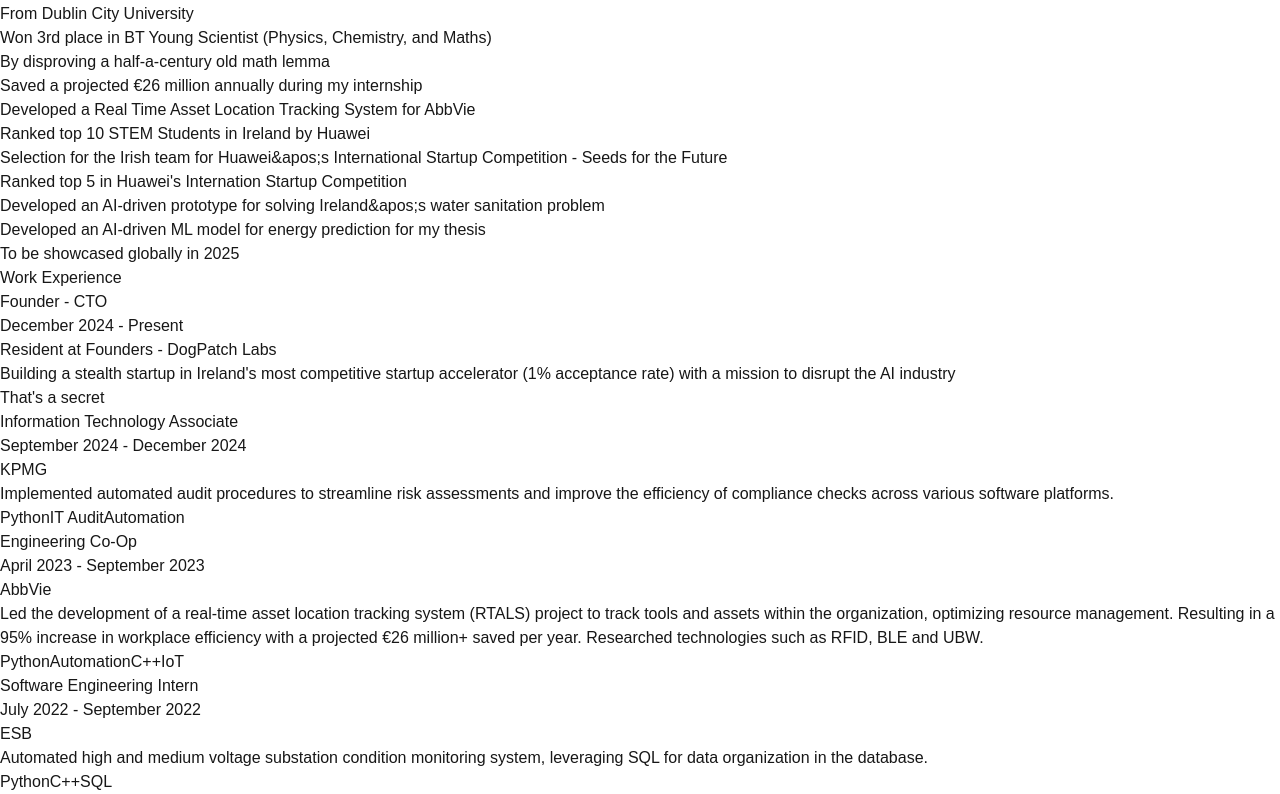
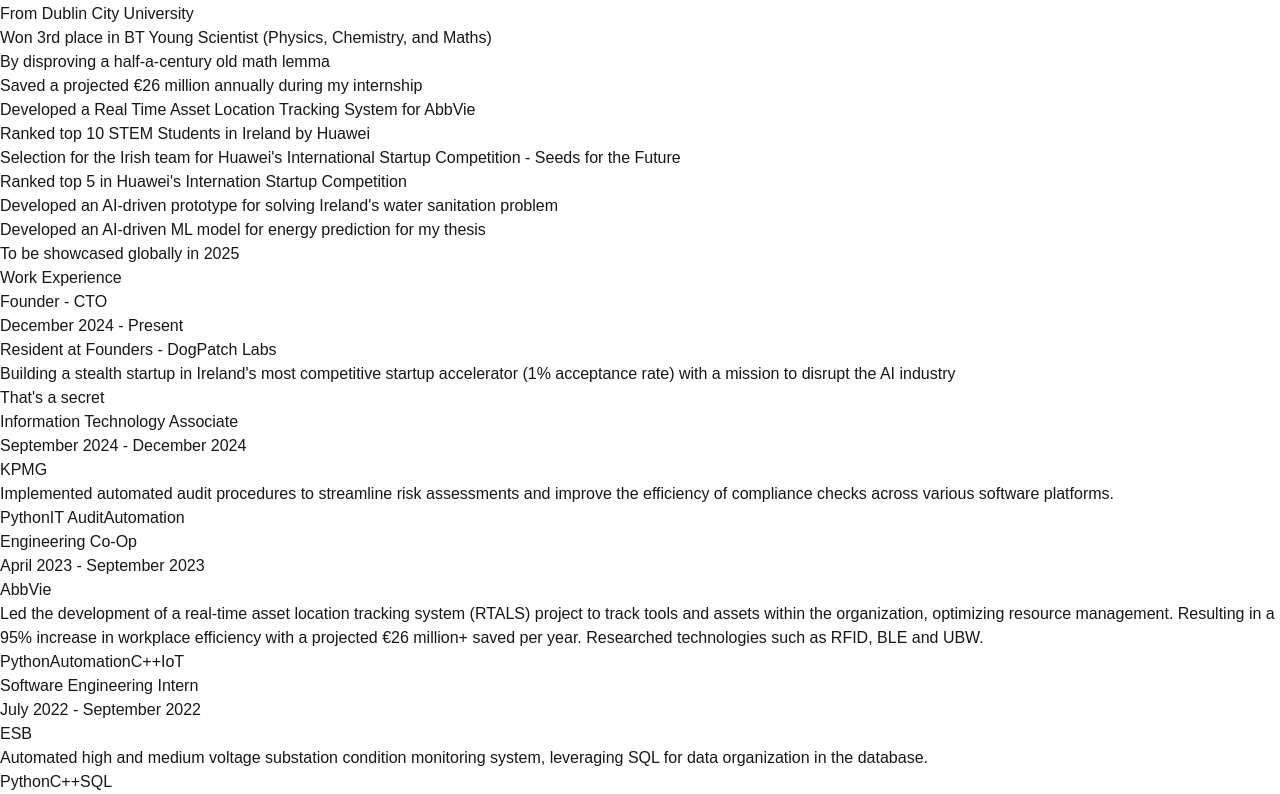
Before and after one commit to Ch-ir-ag/Personal_Website, a Next.js app: page / in a window 1280 px wide. Shown: the part 996-1790 px from the top of the page. Built offline with nearby package versions, Linux system fonts and the light colour scheme.

Commit message:
ESlint fix

```diff
--- a/src/app/page.tsx
+++ b/src/app/page.tsx
@@ -167,11 +167,11 @@
     // Adding 3 more boxes for the bottom row
     {
       title: "Ranked top 10 STEM Students in Ireland by Huawei",
-      description: "Selection for the Irish team for Huawei&apos;s International Startup Competition  - Seeds for the Future"
+      description: "Selection for the Irish team for Huawei's International Startup Competition  - Seeds for the Future"
     },
     {
       title: "Ranked top 5 in Huawei's Internation Startup Competition",
-      description: "Developed an AI-driven prototype for solving Ireland&apos;s water sanitation problem"
+      description: "Developed an AI-driven prototype for solving Ireland's water sanitation problem"
     },
     {
       title: "Developed an AI-driven ML model for energy prediction for my thesis",
```
Also changed, not shown: .eslintrc.json.
